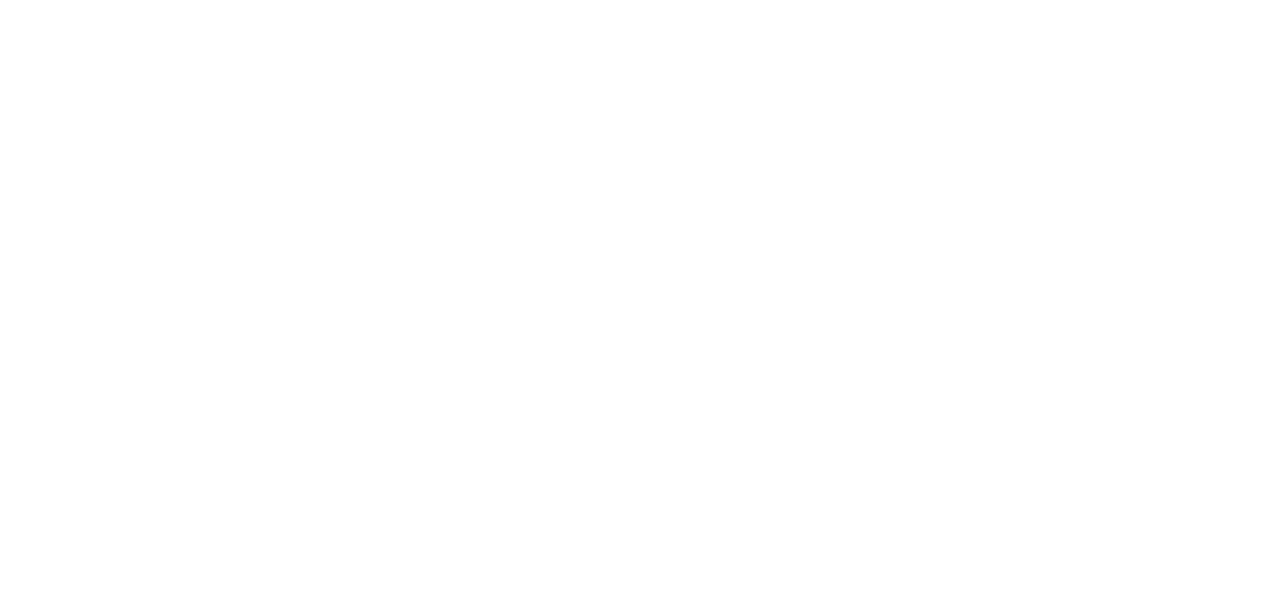
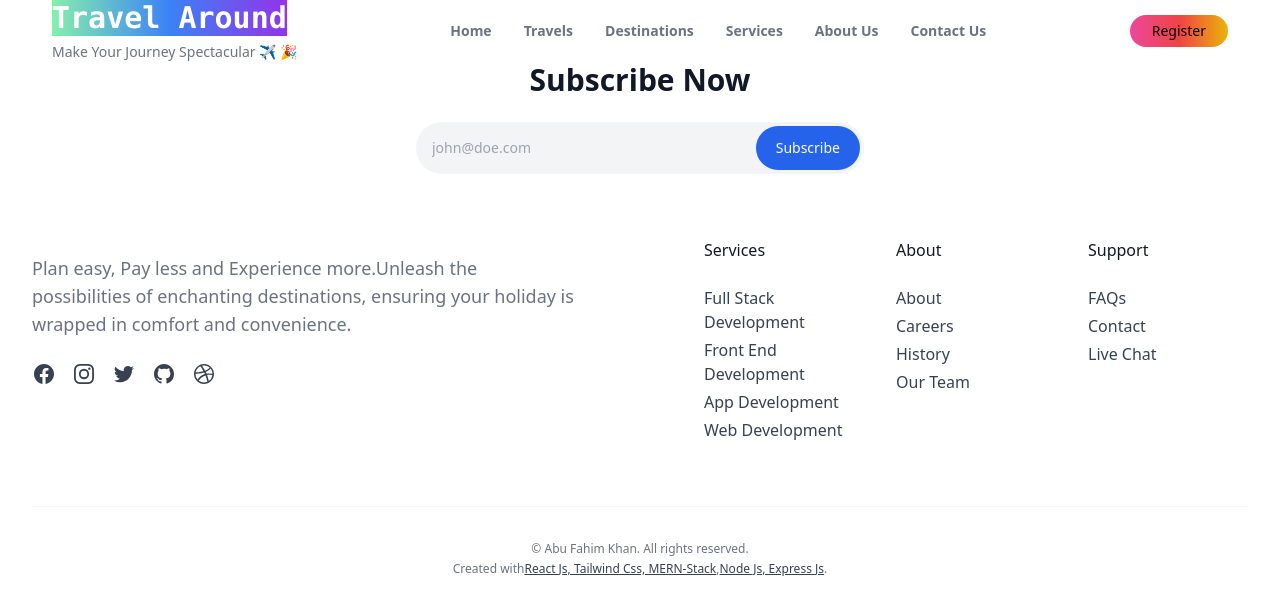
Before and after one commit to abufahimkhan/travel-agency, a React (Vite) app: page /contact in a window 1280 px wide. Before the commit this address had no page. Shown: the top 614 px of the page. Built offline with nearby package versions, Linux system fonts and the light colour scheme.

Commit message:
4th commit

```diff
--- a/src/App.jsx
+++ b/src/App.jsx
@@ -2,15 +2,33 @@
 import React from 'react';
 import { BrowserRouter as Router, Route, Routes } from 'react-router-dom';
 import Home from './pages/Home';
-import logo from "./assets/logo.png";
-
+import PlaceCard from './components/PlaceCards/PlaceCard';
+import ServiceCard from './components/ServiceCards/ServiceCard';
+import Layout from "./pages/Layout"
+import Footer from './components/FooterSection/Footer';
 export default function App() {
   return (
     <Router>
+      <Layout>
       <Routes>
         <Route path="/" element={<Home />} />
+        <Route path="/travels" element={<PlaceCard />} />
+        <Route path="/services" element={<ServiceCard />} />
+        <Route path="/about" element={<Home />} />
+        <Route path="/contact" element={<Footer />} />
       </Routes>
+      </Layout>
     </Router>
+  );
+}
 
-  )
-}
+// import React from 'react';
+// import Home from './pages/Home';
+
+// export default function App() {
+//   return (
+//     <>
+//     <Home/>
+//     </>
+//   );
+// }
--- a/src/components/NavBar/MenuBar.tsx
+++ b/src/components/NavBar/MenuBar.tsx
@@ -1,5 +1,6 @@
 import React, { useState } from "react";
-import logo from "../../assets/logo.png";
+import { Link } from "react-router-dom";
+// import logo from "../../assets/logo.png";
 
 export default function MenuBar() {
   const [menuOpen, setMenuOpen] = useState(false);
@@ -10,12 +11,14 @@
 
   return (
     <header>
-     <div className="container mx-auto px-4 sm:px-6 lg:px-8">
+      <div className="container mx-auto px-4 sm:px-6 lg:px-8">
         <div className="flex h-15 items-center justify-between">
           <div className="md:flex md:items-center md:gap-12">
-            <div className="text-center sm:text-left">
+            <div className="text-center sm:text-left ml-5">
               <h1 className="font-mono text-1xl mr-5  font-bold bg-gradient-to-r from-green-300 via-blue-500 to-purple-600 sm:text-3xl">
-                Travel Around
+                <Link to="/" className="text-white">
+                  Travel Around
+                </Link>
               </h1>
 
               <p className="hidden md:block mt-1.5 text-sm text-gray-500">
@@ -24,112 +27,71 @@
             </div>
           </div>
 
-
           <div className="hidden md:block">
             <nav aria-label="Global">
               <ul className="flex items-center gap-8 text-sm">
                 <li>
-                  <a
+                  <Link
+                    to="/"
                     className="text-gray-500 font-semibold transition hover:text-gray-500/75"
-                    href="#"
                   >
-                    {" "}
-                    About{" "}
-                  </a>
+                    Home
+                  </Link>
                 </li>
                 <li>
-                  <a
+                  <Link
+                    to="/travels"
                     className="text-gray-500 font-semibold transition hover:text-gray-500/75"
-                    href="#"
                   >
-                    {" "}
-                    Careers{" "}
-                  </a>
+                    Travels
+                  </Link>
                 </li>
                 <li>
-                  <a
+                  <Link
+                    to="/destinations"
                     className="text-gray-500 font-semibold transition hover:text-gray-500/75"
-                    href="#"
                   >
-                    {" "}
-                    History{" "}
-                  </a>
+                    Destinations
+                  </Link>
                 </li>
                 <li>
-                  <a
+                  <Link
+                    to="/services"
                     className="text-gray-500 font-semibold transition hover:text-gray-500/75"
-                    href="#"
                   >
-                    {" "}
-                    Services{" "}
-                  </a>
+                    Services
+                  </Link>
                 </li>
                 <li>
-                  <a
+                  <Link
+                    to="/about"
                     className="text-gray-500 font-semibold transition hover:text-gray-500/75"
-                    href="#"
                   >
-                    {" "}
-                    Projects{" "}
-                  </a>
+                    About Us
+                  </Link>
                 </li>
                 <li>
-                  <a
+                  <Link
+                    to="/contact"
                     className="text-gray-500 font-semibold transition hover:text-gray-500/75"
-                    href="#"
                   >
-                    {" "}
-                    Blog{" "}
-                  </a>
+                    Contact Us
+                  </Link>
                 </li>
-                <div className="flex items-center">
-                  <div className="flex space-x-1">
-                    <input
-                      type="text"
-                      className="block w-full px-2 py-1 text-blue-500 bg-white border rounded-full focus:border-blue-400 focus:ring-blue-300 focus:outline-none focus:ring focus:ring-opacity-40"
-                      placeholder="Search..."
-                    />
-                    <button className="px-4 text-white bg-slate-500 rounded-full transition-all duration-200 transform hover:scale-105 active:scale-50">
-                      <svg
-                        xmlns="http://www.w3.org/2000/svg"
-                        className="w-5 h-5"
-                        fill="none"
-                        viewBox="0 0 24 24"
-                        stroke="currentColor"
-
-                      >
-                        <path
-                          strokeLinecap="round"
-                          strokeLinejoin="round"
-                          d="M21 21l-6-6m2-5a7 7 0 11-14 0 7 7 0 0114 0z"
-                        />
-                      </svg>
-                    </button>
-                  </div>
-                </div>
               </ul>
             </nav>
           </div>
 
-          <div className="flex items-center gap-4">
+          <div className="flex items-center gap-4 mr-5">
             <div className="sm:flex sm:gap-4">
-              <a
+              <Link
+                to="/register"
                 className="group inline-block rounded-full bg-gradient-to-r from-pink-500 via-red-500 to-yellow-500 p-[2px] hover:text-white focus:outline-none focus:ring active:text-opacity-75 transition-all duration-200 transform hover:scale-105 active:scale-50"
-                href="#"
               >
-                <span className="block rounded-full px-6 py-1 text-sm font-medium group-hover:bg-transparent">
+                <span className="block rounded-full px-5 py-1 text-sm font-medium group-hover:bg-transparent">
                   Register
                 </span>
-              </a>
-
-              {/* <div className="hidden sm:flex">
-                <a
-                  className="rounded-md bg-gray-100 px-5 py-2.5 text-sm font-medium text-black-600 transition duration-300 ease-in-out hover:scale-110"
-                  href="#"
-                >
-                  Register
-                </a>
-              </div> */}
+              </Link>
             </div>
 
             <div className="block md:hidden" onClick={toggleMenu}>
@@ -159,80 +121,72 @@
 
       {/* Collapsible Menu */}
       {menuOpen && (
- <div className="md:hidden bg-white w-full absolute top-16 left-0 z-50">
-            <nav aria-label="Mobile Global" className="p-4">
+        <div className="md:hidden bg-white w-full absolute top-16 left-0 z-50">
+          <nav aria-label="Mobile Global" className="p-4">
             <ul className="flex flex-col items-start gap-4 text-sm">
               <li>
-                <a
+                <Link
+                  to="/"
                   className="text-gray-500 font-semibold transition hover:text-gray-500/75"
-                  href="#"
                 >
-                  {" "}
-                  About{" "}
-                </a>
+                  Home
+                </Link>
               </li>
               <li>
-                <a
+                <Link
+                  to="/travels"
                   className="text-gray-500 font-semibold transition hover:text-gray-500/75"
-                  href="#"
                 >
-                  {" "}
-                  Careers{" "}
-                </a>
+                  Travels
+                </Link>
               </li>
               <li>
-                <a
+                <Link
+                  to="/destinations"
                   className="text-gray-500 font-semibold transition hover:text-gray-500/75"
-                  href="#"
                 >
-                  {" "}
-                  History{" "}
-                </a>
+                  Destinations
+                </Link>
               </li>
               <li>
-                <a
+                <Link
+                  to="/services"
                   className="text-gray-500 font-semibold transition hover:text-gray-500/75"
-                  href="#"
                 >
-                  {" "}
-                  Services{" "}
-                </a>
+                  Services
+                </Link>
               </li>
               <li>
-                <a
+                <Link
+                  to="/about"
                   className="text-gray-500 font-semibold transition hover:text-gray-500/75"
-                  href="#"
                 >
-                  {" "}
-                  Projects{" "}
-                </a>
+                  About Us
+                </Link>
               </li>
               <li>
-                <a
+                <Link
+                  to="/contact"
                   className="text-gray-500 font-semibold transition hover:text-gray-500/75"
-                  href="#"
                 >
-                  {" "}
-                  Blog{" "}
-                </a>
+                  Contact Us
+                </Link>
               </li>
               <li>
-                <a
+                <Link
+                  to="/login"
                   className="text-gray-500 font-semibold transition hover:text-gray-500/75"
-                  href="#"
                 >
-                  {" "}
-                  Login{" "}
-                </a>
+                  Login
+                </Link>
               </li>
               <li>
-                <a
+                <Link
+                  to="/register"
                   className="text-gray-500 font-semibold transition hover:text-gray-500/75"
-                  href="#"
                 >
-                  {" "}
-                  Register{" "}
-                </a>
+                  Register
+                </Link>
               </li>
             </ul>
           </nav>
--- a/src/components/ServiceCards/ServiceCard.tsx
+++ b/src/components/ServiceCards/ServiceCard.tsx
@@ -6,8 +6,7 @@
   const maxCards = 4 * 2; // 4 columns * 2 rows
 
   return (
-    <div className="container mx-auto px-4 sm:px-6 lg:px-8
-    ">
+    <div className="container mx-auto px-4 sm:px-6 lg:px-8">
       <div className="grid grid-cols-1 md:grid-cols-2 lg:grid-cols-4 gap-4">
         {service.slice(0, maxCards).map((service) => (
           <a
--- a/src/pages/Home.tsx
+++ b/src/pages/Home.tsx
@@ -1,8 +1,8 @@
 import React from 'react';
+import { BrowserRouter as Router, Route, Routes } from 'react-router-dom';
 import BannerSection from '../components/CommonSection/BannerSection';
 import PlaceCard from '../components/PlaceCards/PlaceCard';
 import ServiceCard from '../components/ServiceCards/ServiceCard';
-import SearchBar from '../components/Searchsection/SearchBar';
 import Footer from '../components/FooterSection/Footer';
 import MenuBar from '../components/NavBar/MenuBar';
 import SearchDestination from '../components/CommonSection/SearchDestination';
@@ -10,8 +10,8 @@
 
 export default function Home() {
   return (
+
     <div className="bg-gray-150 min-h-screen">
-      <MenuBar />
       <div className="container mx-auto px-4 py-8">
         <BannerSection />
       </div>
--- /dev/null
+++ b/src/pages/Layout.tsx
@@ -0,0 +1,19 @@
+// Layout.tsx
+
+import React, { ReactNode } from 'react';
+import MenuBar from '../components/NavBar/MenuBar';
+
+interface LayoutProps {
+  children: ReactNode;
+}
+
+const Layout: React.FC<LayoutProps> = ({ children }) => {
+  return (
+    <div>
+      <MenuBar />
+      {children}
+    </div>
+  );
+};
+
+export default Layout;
```
